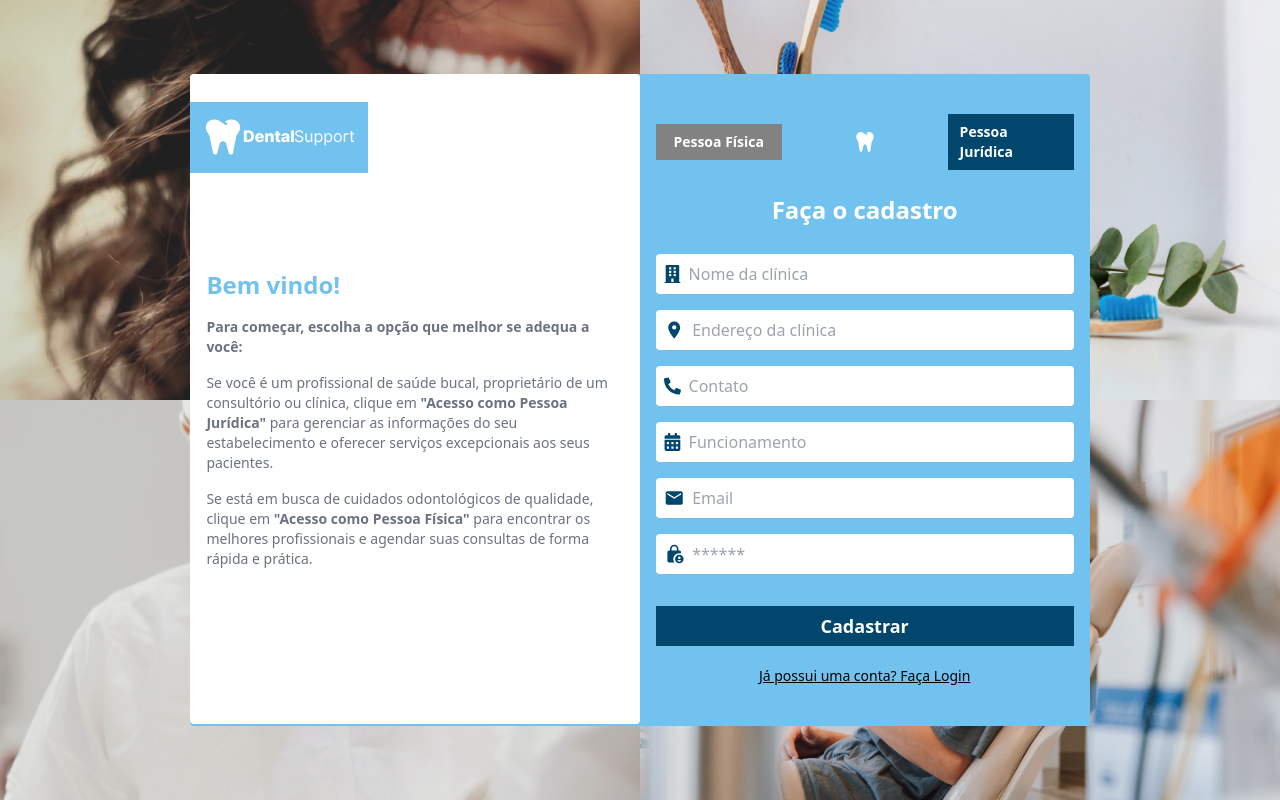
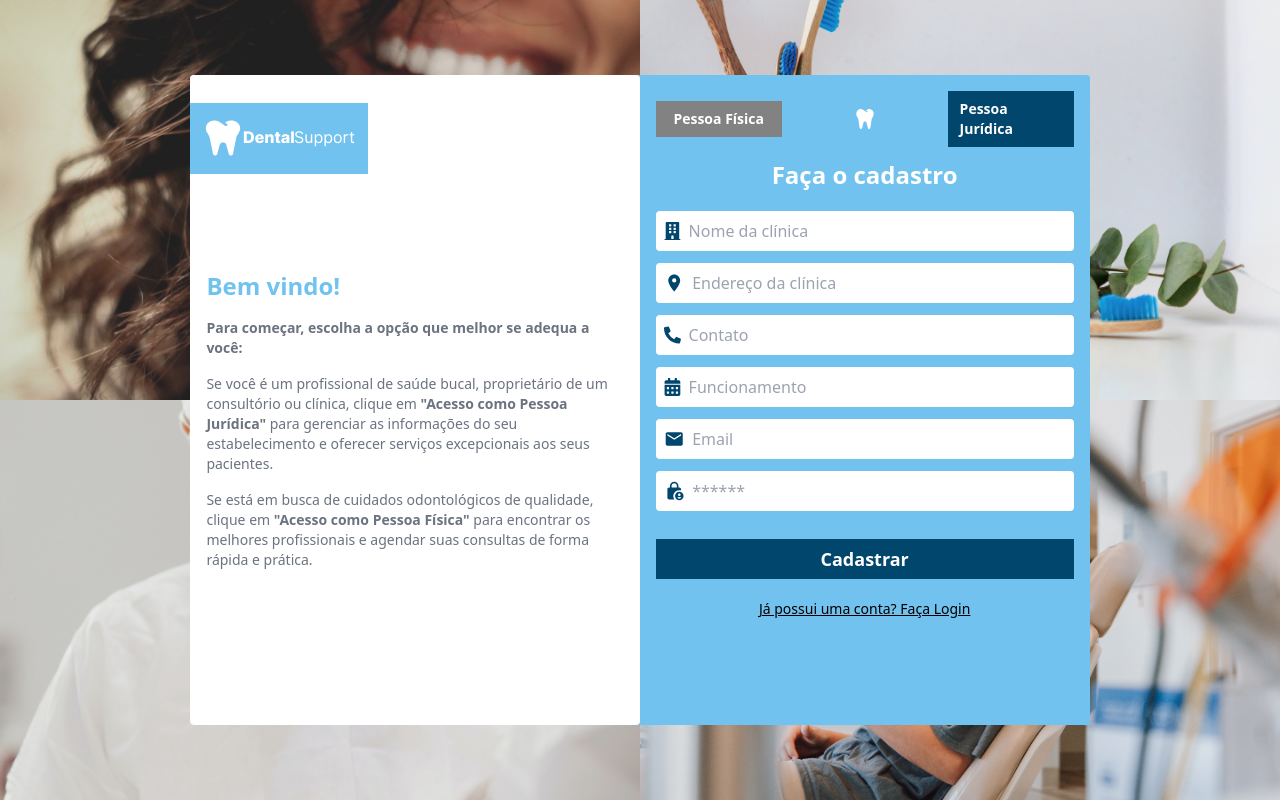
Before and after one commit to oMatheus-Farias/appdentalsupport, a Next.js app: page /registerclinic in a window 1280 px wide. Built offline with nearby package versions, Linux system fonts and the light colour scheme; no server answers.

Commit message:
refactor: Refatorar espacamentos dos componentes da tela de registro da clinica/pessoa juridica.

```diff
--- a/src/components/instructionMessageContent/index.tsx
+++ b/src/components/instructionMessageContent/index.tsx
@@ -3,7 +3,7 @@ import logoBackground from '../../../public/images/logo-background.png';
 
 export function InstructionMessageContent(){
   return(
-    <div className='bg-white min-h-[40.62em] max-w-[28.12] rounded' >
+    <div className='bg-white min-h-[40.62em] max-w-[28.12] h-full rounded' >
       <Image
         className='mt-7'
         src={ logoBackground }
--- a/src/pages/register/index.tsx
+++ b/src/pages/register/index.tsx
@@ -64,7 +64,7 @@ export default function Register(){
           {dasktopSizeScreen && (
             <InstructionMessageContent/>
           )}
-          <div className='bg-primaryColor w-full rounded px-4 py-10 max-w-[26.8em] lg:min-h-[40.62em] lg:min-w-[28.12em] lg:rounded-r' >
+          <div className='bg-primaryColor w-full rounded px-4 py-10 max-w-[26.8em] lg:min-h-[40.62em] lg:min-w-[28.12em] lg:rounded-r lg:max-h-[40.5em]' >
             <div className='flex justify-between items-center' >
               <Link
                 href='/register'
--- a/src/pages/registerclinic/index.tsx
+++ b/src/pages/registerclinic/index.tsx
@@ -68,7 +68,7 @@ export default function RegisterClinic(){
           {dasktopSizeScreen && (
             <InstructionMessageContent/>
           )}
-          <div className='bg-primaryColor w-full rounded px-4 py-10 max-w-[26.8em] lg:min-h-[40.62em] lg:min-w-[28.12em] lg:rounded-r' >
+          <div className='bg-primaryColor w-full rounded px-4 py-4 max-w-[26.8em] lg:min-h-[40.62em] lg:min-w-[28.12em] lg:rounded-r' >
             <div className='flex justify-between items-center' >
               <Link
                 href='/register'
@@ -87,11 +87,11 @@ export default function RegisterClinic(){
               </Link>
             </div>
 
-            <div className='w-full mt-6 flex flex-col items-center' >
+            <div className='w-full mt-3 flex flex-col items-center' >
               <h1 className='text-center text-white font-bold text-2xl' >Faça o cadastro</h1>
 
               <form
-                className='w-full mt-7 flex flex-col gap-4'
+                className='w-full mt-5 flex flex-col gap-3'
                 onSubmit={ handleSubmit(onSubmit) }
               >
                 <Input
```
